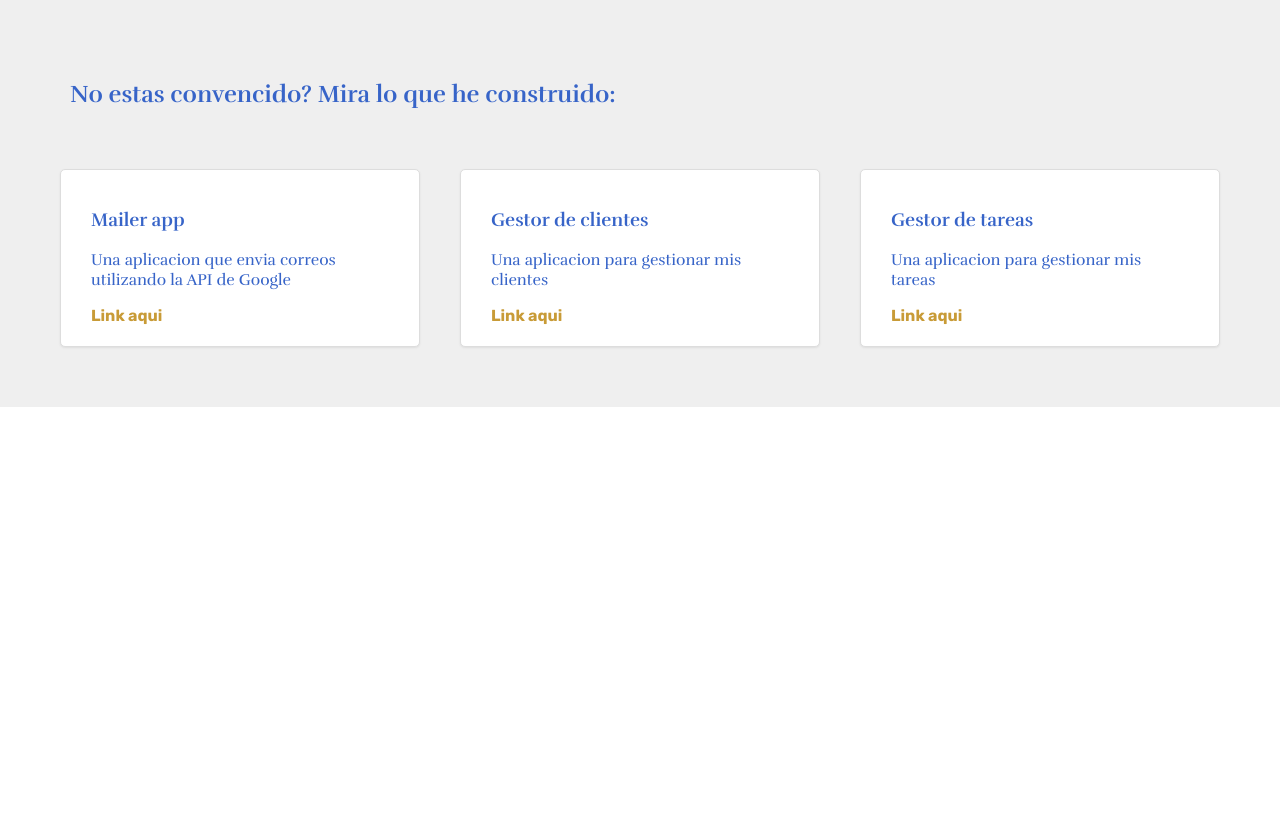
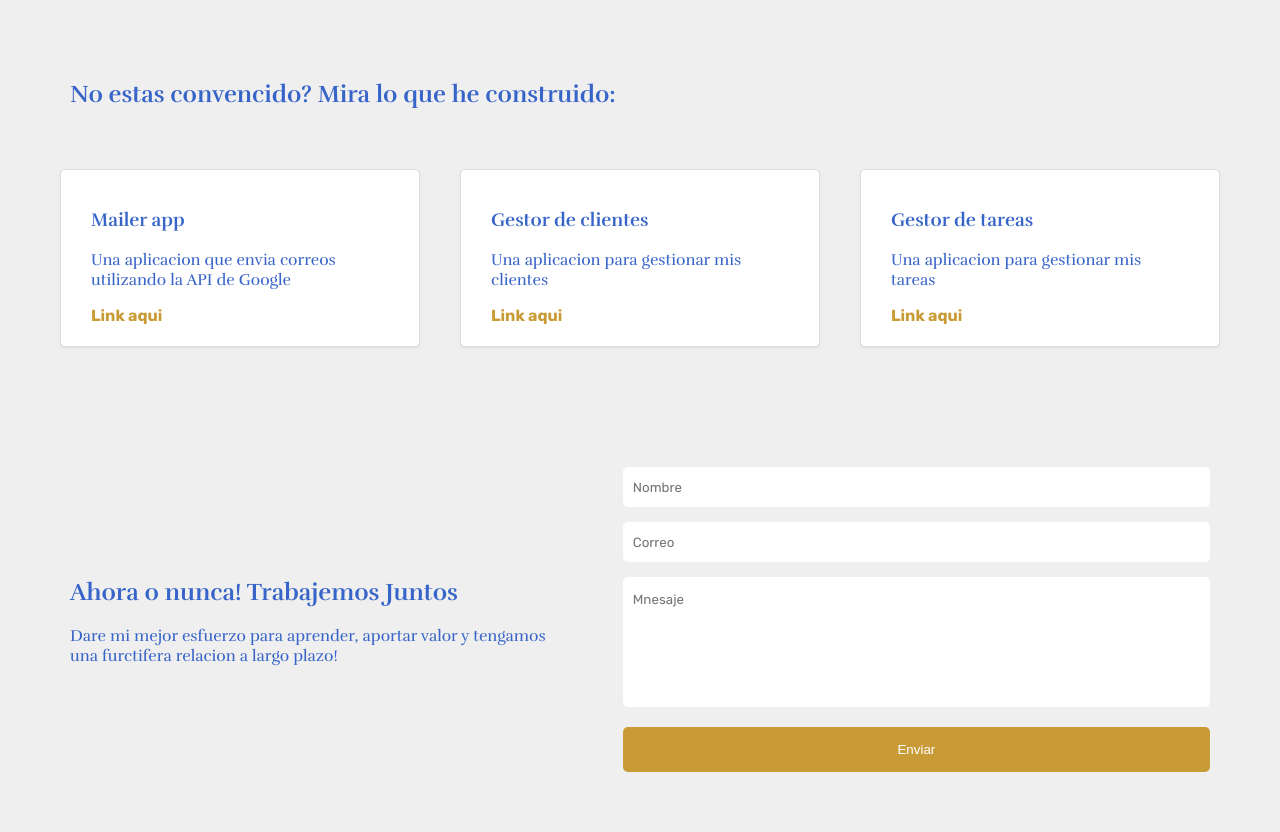
Before and after one commit to luisdiaz2022/Portfolio, a Flask app: page / in a window 1280 px wide. Shown: the part 984-1816 px from the top of the page. Before the commit the page ends 1391 px from the top, so only its background shows below. Run offline with Flask 3, Linux system fonts and the light colour scheme.

Commit message:
Added contact info form and added styles

```diff
--- a/app/portfolio.py
+++ b/app/portfolio.py
@@ -7,3 +7,7 @@ bp = Blueprint('portfolio', __name__, url_prefix='/')
 @bp.route('/', methods=['GET'])
 def index():
     return render_template('portfolio/index.html')
+
+@bp.route('/mail', methods=['POST'])
+def mail():
+    return lala
--- a/app/static/styles.css
+++ b/app/static/styles.css
@@ -134,3 +134,28 @@ a.btn {
     width: 360px;
     margin: 20px;
 }
+
+.contact-form input {
+    font-family: 'Rubik', sans-serif;
+    border: none;
+    height: 30px;
+    padding: 5px 10px;
+    margin-bottom: 15px;
+    border-radius: 5px;
+    width: calc(100% - 20px);
+}
+
+.contact-form textarea {
+    font-family: 'Rubik', sans-serif;
+    border: none;
+    height: 100px;
+    padding: 15px 10px;
+    resize: none;
+    border-radius: 5px;
+    margin-bottom: 15px;
+    width: calc(100% - 20px);
+}
+
+.full-width {
+    width: 100%;
+}
--- a/app/templates/portfolio/index.html
+++ b/app/templates/portfolio/index.html
@@ -21,4 +21,5 @@ Bienvenido
     </div>
 {% include 'portfolio/section-first.html' %}
 {% include 'portfolio/section-second.html' %}
+{% include 'portfolio/section-contact.html' %}
 {% endblock %}
--- /dev/null
+++ b/app/templates/portfolio/section-contact.html
@@ -0,0 +1,22 @@
+<div class="center padded">
+    <div class="content">
+        <div class="row vert-pad">
+            <div class="left padded">
+                <h1>Ahora o nunca! Trabajemos Juntos</h1>
+                <p>Dare mi mejor esfuerzo para aprender, aportar
+                    valor y tengamos una furctifera relacion a largo plazo!
+                </p>
+            </div>
+            <div id="contacto" class="right padded">
+                <form class="contact-form" method="post" action="{{ url_for('portfolio.mail') }}">
+                    <input name="name" placeholder="Nombre" required />
+                    <input name="email" placeholder="Correo" required type="email" />
+
+                    <textarea name="message" placeholder="Mnesaje" required minlength=10></textarea>
+                    <button class="btn full-width">Enviar</button>
+
+                </form>
+            </div>
+        </div>
+    </div>
+</div>
```
